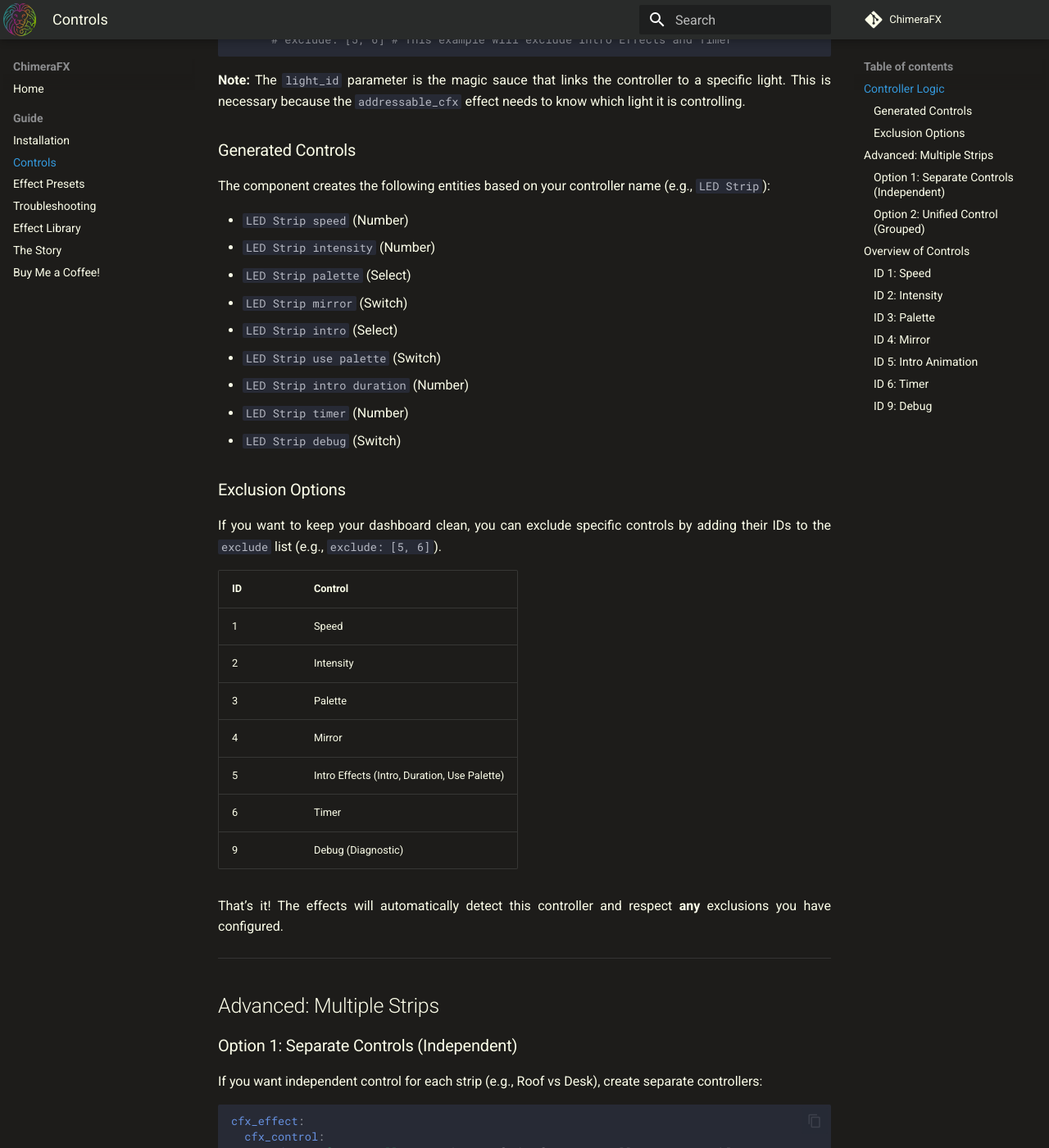
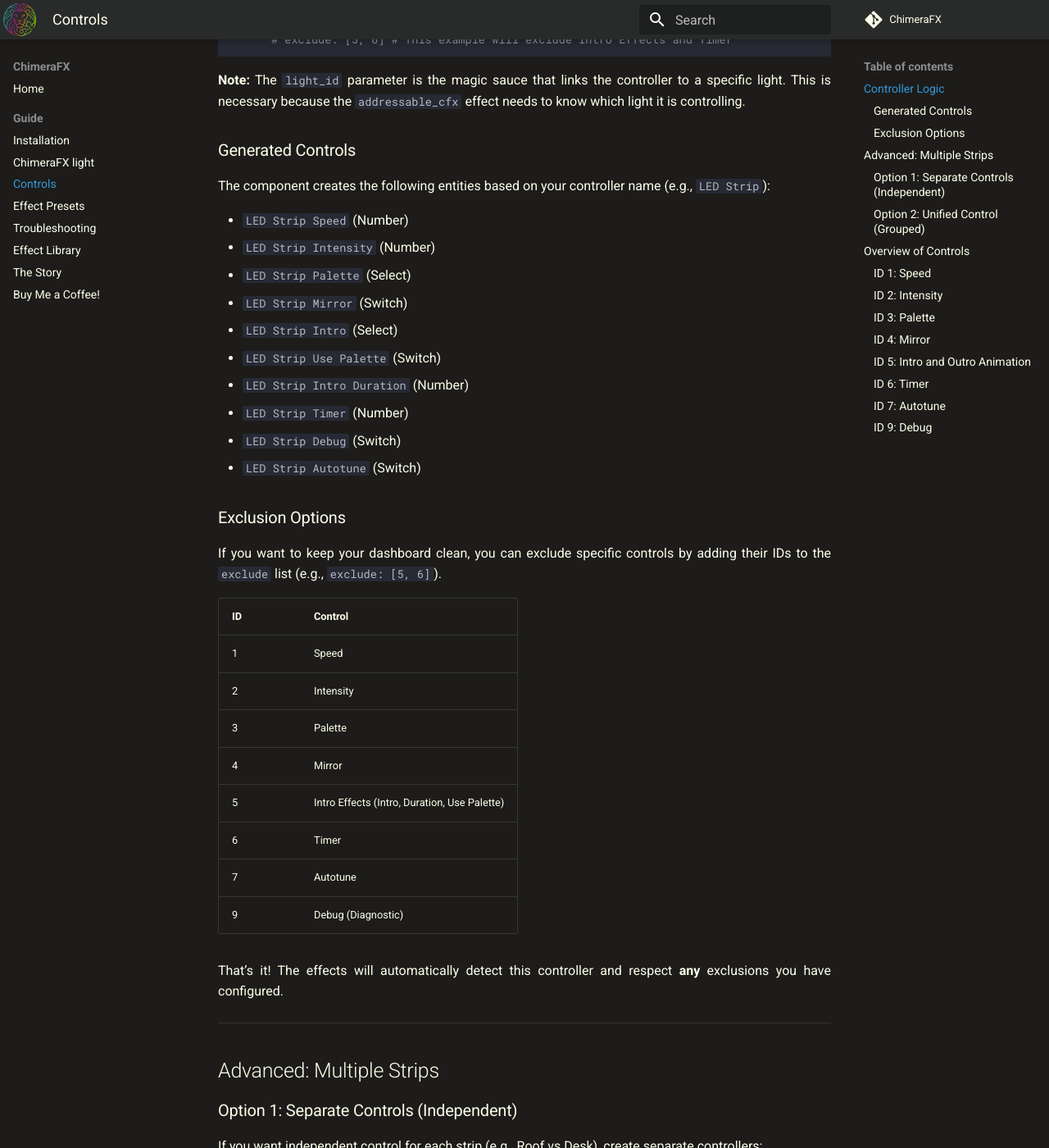
Before and after one commit to effelle/ChimeraFX, an MkDocs documentation site: the page built from docs/Controls.md, in a window 1280 px wide and 1400 px high, scrolled down 761 px. Shown: the whole window at 82% size. Built offline with MkDocs 1.6.1 and Material for MkDocs 9.7.7, drawn with Linux system fonts in a browser that asks for light colours; comment, search, counter and statistics services are not loaded; some of the changed text lies outside the part shown.

```diff
--- a/docs/Controls.md
+++ b/docs/Controls.md
@@ -30,15 +30,16 @@
 ### Generated Controls
 The component creates the following entities based on your controller name (e.g., `LED Strip`):
 
-- `LED Strip speed` (Number)
-- `LED Strip intensity` (Number)
-- `LED Strip palette` (Select)
-- `LED Strip mirror` (Switch)
-- `LED Strip intro` (Select)
-- `LED Strip use palette` (Switch)
-- `LED Strip intro duration` (Number)
-- `LED Strip timer` (Number)
-- `LED Strip debug` (Switch)
+- `LED Strip Speed` (Number)
+- `LED Strip Intensity` (Number)
+- `LED Strip Palette` (Select)
+- `LED Strip Mirror` (Switch)
+- `LED Strip Intro` (Select)
+- `LED Strip Use Palette` (Switch)
+- `LED Strip Intro Duration` (Number)
+- `LED Strip Timer` (Number)
+- `LED Strip Debug` (Switch)
+- `LED Strip Autotune` (Switch)
 
 ### Exclusion Options
 If you want to keep your dashboard clean, you can exclude specific controls by adding their IDs to the `exclude` list (e.g., `exclude: [5, 6]`).
@@ -51,6 +52,7 @@
 | 4 | Mirror |
 | 5 | Intro Effects (Intro, Duration, Use Palette) |
 | 6 | Timer |
+| 7 | Autotune |
 | 9 | Debug (Diagnostic) |
 
 That’s it! The effects will automatically detect this controller and respect **any** exclusions you have configured.
@@ -100,11 +102,14 @@
 ### ID 4: Mirror
 Controls the starting point of an effect start-to-finish or finish-to-start. Useful if you can't physically invert the strip. Affects Intro Animation too.
 
-### ID 5: Intro Animation
+### ID 5: Intro and Outro Animation
 A group of three controls: Intro Style (None, Wipe, Fade, Center, Glitter), Intro Duration (0.5 - 10.0 seconds) and Intro Palette Support. The latter allows the intro animation to inherit the colors of the active effect palette rather than using a default solid color. More details can be found in the [Intro Animations](Effects-Library.md#intro-animations) section.
 
 ### ID 6: Timer
 Controls how long a light stays on. From 0 (timer OFF) to 360 minutes.
 
+### ID 7: Autotune
+Enables or disables the effect autotune. **Defaults to OFF.** When enabled, it will automatically adjust the effect parameters to the best tested values. Can be override using presets.
+
 ### ID 9: Debug
 Enables or disables runtime debug logging. This switch is available under the Diagnostic tab in Home Assistant. Useful for troubleshooting issues by providing detailed output in the ESPHome logs. **Defaults to OFF.** Enabling debug mode may slightly impact animation smoothness due to logging overhead.
--- a/mkdocs.yml
+++ b/mkdocs.yml
@@ -39,6 +39,7 @@
   - Home: index.md
   - Guide:
     - Installation: Installation.md
+    - ChimeraFX light: cfx_light.md
     - Controls: Controls.md
     - Effect Presets: Effect-Presets.md
     - Troubleshooting: Troubleshooting.md
```
Also changed, not shown: docs/Effects-Library.md (+1 -1 lines), docs/Installation.md (+1 -2 lines), docs/PLAN-effects-outro.md (deleted, +0 -65 lines), docs/cfx_light.md (+3 -3 lines), docs/index.md (+3 -1 lines), 5 other files.
